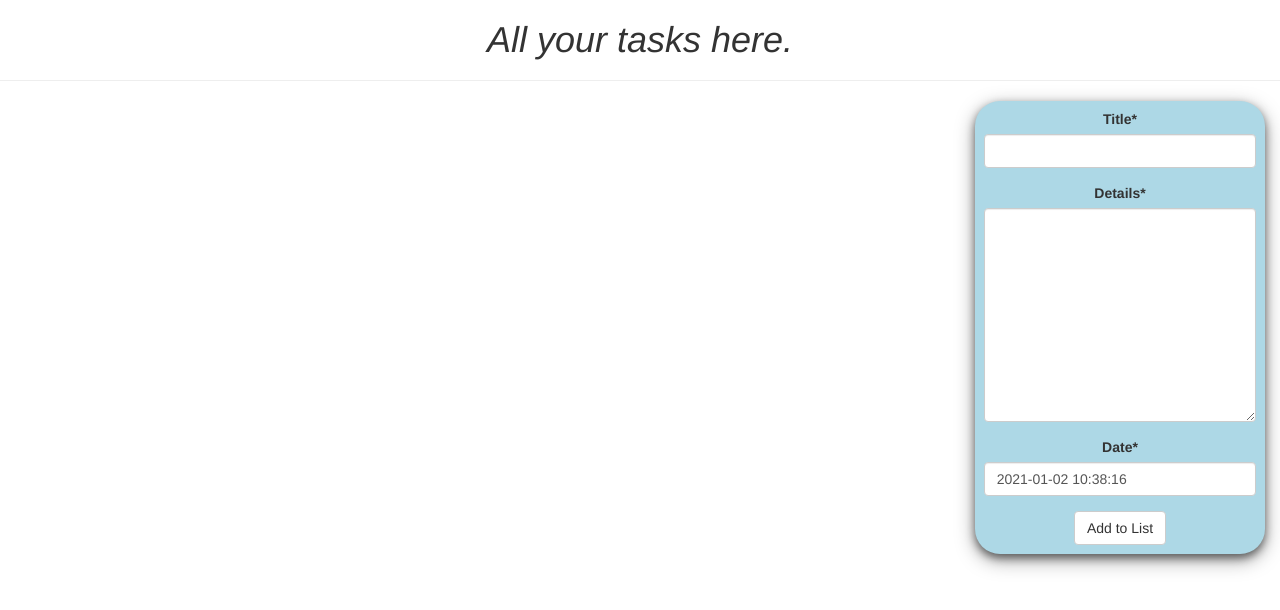
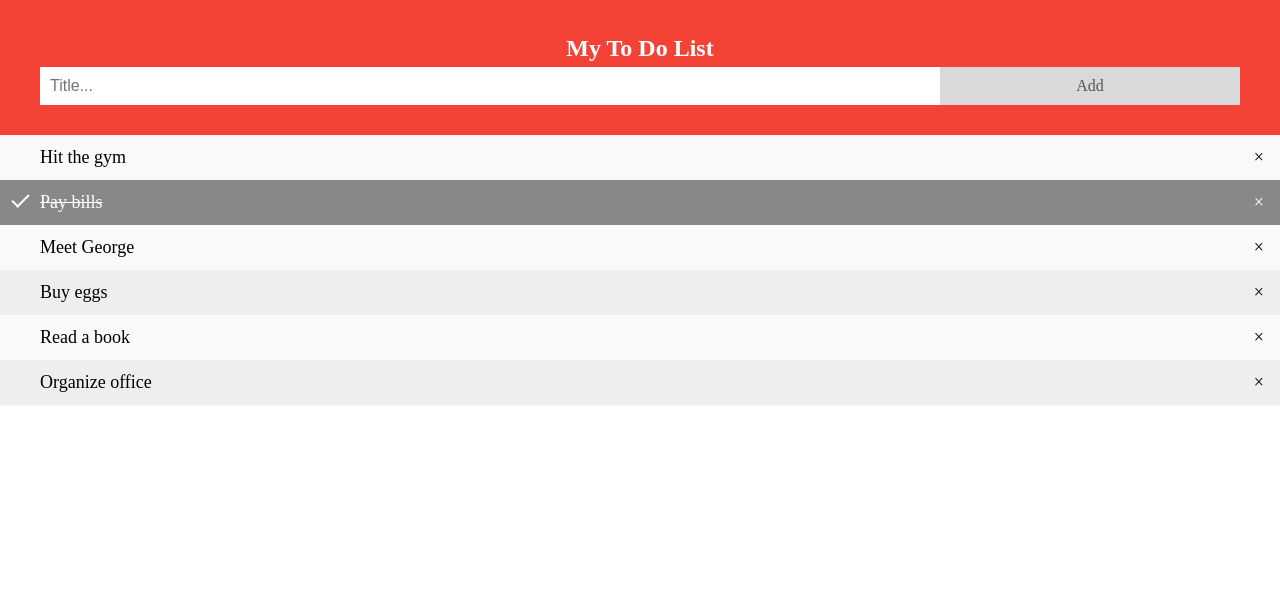
Before and after one commit to skushagra/To-Do, a Django app: page / in a window 1280 px wide. Shown: the top 610 px of the page. Run offline with Django 3.2, Linux system fonts and the light colour scheme; data that the repository does not hold is empty; some libraries are stand-ins or nearby versions.

Commit message:
Update index.html

```diff
--- a/todo/templates/todo/index.html
+++ b/todo/templates/todo/index.html
@@ -1,94 +1,204 @@
-{% load crispy_forms_tags %}
 <!DOCTYPE html>
-<html lang="en" dir="ltr">
-
+<html>
 <head>
-
-  <meta charset="utf-8">
-  <title>KS Tasks List</title>
 <meta name="viewport" content="width=device-width, initial-scale=1">
-  <link rel="stylesheet" href="https://maxcdn.bootstrapcdn.com/bootstrap/3.3.7/css/bootstrap.min.css">
-  <script src="https://ajax.googleapis.com/ajax/libs/jquery/3.3.1/jquery.min.js"></script>
-  <script src="https://maxcdn.bootstrapcdn.com/bootstrap/3.3.7/js/bootstrap.min.js"></script>
-  <!--style-->
 <style>
-  .card {
-
-   box-shadow: 0 4px 8px 0 rgba(0,0,0,0.5),
-               0 6px 20px 0 rgba(0,0,0,0.39);
-   background: skyblue;
-   margin-bottom : 5%;
-   border-radius: 25px;
-   padding : 2%;
-   overflow: auto;
-   resize: both;
-   text-overflow: ellipsis;
-  }
-  .card:hover{
-    background: lightblue;
+body {
+  margin: 0;
+  min-width: 250px;
 }
 
-  .submit_form{
+/* Include the padding and border in an element's total width and height */
+* {
+  box-sizing: border-box;
+}
 
+/* Remove margins and padding from the list */
+ul {
+  margin: 0;
+  padding: 0;
+}
+
+/* Style the list items */
+ul li {
+  cursor: pointer;
+  position: relative;
+  padding: 12px 8px 12px 40px;
+  list-style-type: none;
+  background: #eee;
+  font-size: 18px;
+  transition: 0.2s;
+
+  /* make the list items unselectable */
+  -webkit-user-select: none;
+  -moz-user-select: none;
+  -ms-user-select: none;
+  user-select: none;
+}
+
+/* Set all odd list items to a different color (zebra-stripes) */
+ul li:nth-child(odd) {
+  background: #f9f9f9;
+}
+
+/* Darker background-color on hover */
+ul li:hover {
+  background: #ddd;
+}
+
+/* When clicked on, add a background color and strike out text */
+ul li.checked {
+  background: #888;
+  color: #fff;
+  text-decoration: line-through;
+}
+
+/* Add a "checked" mark when clicked on */
+ul li.checked::before {
+  content: '';
+  position: absolute;
+  border-color: #fff;
+  border-style: solid;
+  border-width: 0 2px 2px 0;
+  top: 10px;
+  left: 16px;
+  transform: rotate(45deg);
+  height: 15px;
+  width: 7px;
+}
+
+/* Style the close button */
+.close {
+  position: absolute;
+  right: 0;
+  top: 0;
+  padding: 12px 16px 12px 16px;
+}
+
+.close:hover {
+  background-color: #f44336;
+  color: white;
+}
+
+/* Style the header */
+.header {
+  background-color: #f44336;
+  padding: 30px 40px;
+  color: white;
   text-align: center;
-    padding: 3%;
-    background: lightblue;
-    border-radius: 25px;
-    box-shadow: 0 4px 8px 0 rgba(0,0,0,0.5),
-                0 6px 20px 0 rgba(0,0,0,0.36);
+}
+
+/* Clear floats after the header */
+.header:after {
+  content: "";
+  display: table;
+  clear: both;
+}
+
+/* Style the input */
+input {
+  margin: 0;
+  border: none;
+  border-radius: 0;
+  width: 75%;
+  padding: 10px;
+  float: left;
+  font-size: 16px;
+}
+
+/* Style the "Add" button */
+.addBtn {
+  padding: 10px;
+  width: 25%;
+  background: #d9d9d9;
+  color: #555;
+  float: left;
+  text-align: center;
+  font-size: 16px;
+  cursor: pointer;
+  transition: 0.3s;
+  border-radius: 0;
+}
+
+.addBtn:hover {
+  background-color: #bbb;
 }
 </style>
+</head>
+<body>
 
-</head>
+<div id="myDIV" class="header">
+  <h2 style="margin:5px">My To Do List</h2>
+  <input type="text" id="myInput" placeholder="Title...">
+  <span onclick="newElement()" class="addBtn">Add</span>
+</div>
 
-<body  class="container-fluid">
+<ul id="myUL">
+  <li>Hit the gym</li>
+  <li class="checked">Pay bills</li>
+  <li>Meet George</li>
+  <li>Buy eggs</li>
+  <li>Read a book</li>
+  <li>Organize office</li>
+</ul>
 
-  {% if messages %}
-  {% for message in messages %}
-  <div class="alert alert-info">
-    <strong>{{message}}</strong>
-  </div>
-  {% endfor %}
-  {% endif %}
+<script>
+// Create a "close" button and append it to each list item
+var myNodelist = document.getElementsByTagName("LI");
+var i;
+for (i = 0; i < myNodelist.length; i++) {
+  var span = document.createElement("SPAN");
+  var txt = document.createTextNode("\u00D7");
+  span.className = "close";
+  span.appendChild(txt);
+  myNodelist[i].appendChild(span);
+}
 
-  <center class="row">
-    <h1><i>All your tasks here.</i></h1>
-    <hr />
-  </center>
+// Click on a close button to hide the current list item
+var close = document.getElementsByClassName("close");
+var i;
+for (i = 0; i < close.length; i++) {
+  close[i].onclick = function() {
+    var div = this.parentElement;
+    div.style.display = "none";
+  }
+}
 
-  <div class="row">
+// Add a "checked" symbol when clicking on a list item
+var list = document.querySelector('ul');
+list.addEventListener('click', function(ev) {
+  if (ev.target.tagName === 'LI') {
+    ev.target.classList.toggle('checked');
+  }
+}, false);
 
-    <div class="col-md-8">
+// Create a new list item when clicking on the "Add" button
+function newElement() {
+  var li = document.createElement("li");
+  var inputValue = document.getElementById("myInput").value;
+  var t = document.createTextNode(inputValue);
+  li.appendChild(t);
+  if (inputValue === '') {
+    alert("You must write something!");
+  } else {
+    document.getElementById("myUL").appendChild(li);
+  }
+  document.getElementById("myInput").value = "";
 
-      {% for i in list %}
-      <div class="card">
-        <center><b>{{i.title}}</b></center>
-        <hr/>
-        {{i.date}}
-        <hr/>
-        {{i.details}}
-        <br />
-        <br />
-        <form action="/del/{{i.id}}" method="POST" style=" padding-right: 4%; padding-bottom: 3%;">
-          {% csrf_token %}
-          <button value="remove" type="submit"  class="btn btn-primary" style="float: right;"><span class="glyphicon glyphicon-trash"></span> &nbsp; remove</button>
-        </form>
-      </div>
-      {% endfor%}
-    </div>
-    <div class="col-md-1"> </div>
-    <div class="col-md-3" >
-      <div  class="submit_form">
-      <form  method="POST">
-        {% csrf_token %}
-        {{forms|crispy}}
-        <center>
-        <input type="submit" class="btn btn-default" value="Add to List" />
-      </center>
-      </form>
-    </div>
-  </div>
-</div>
+  var span = document.createElement("SPAN");
+  var txt = document.createTextNode("\u00D7");
+  span.className = "close";
+  span.appendChild(txt);
+  li.appendChild(span);
+
+  for (i = 0; i < close.length; i++) {
+    close[i].onclick = function() {
+      var div = this.parentElement;
+      div.style.display = "none";
+    }
+  }
+}
+</script>
+
 </body>
-
 </html>
```
Lines whose indentation alone changed are shown as unchanged.
